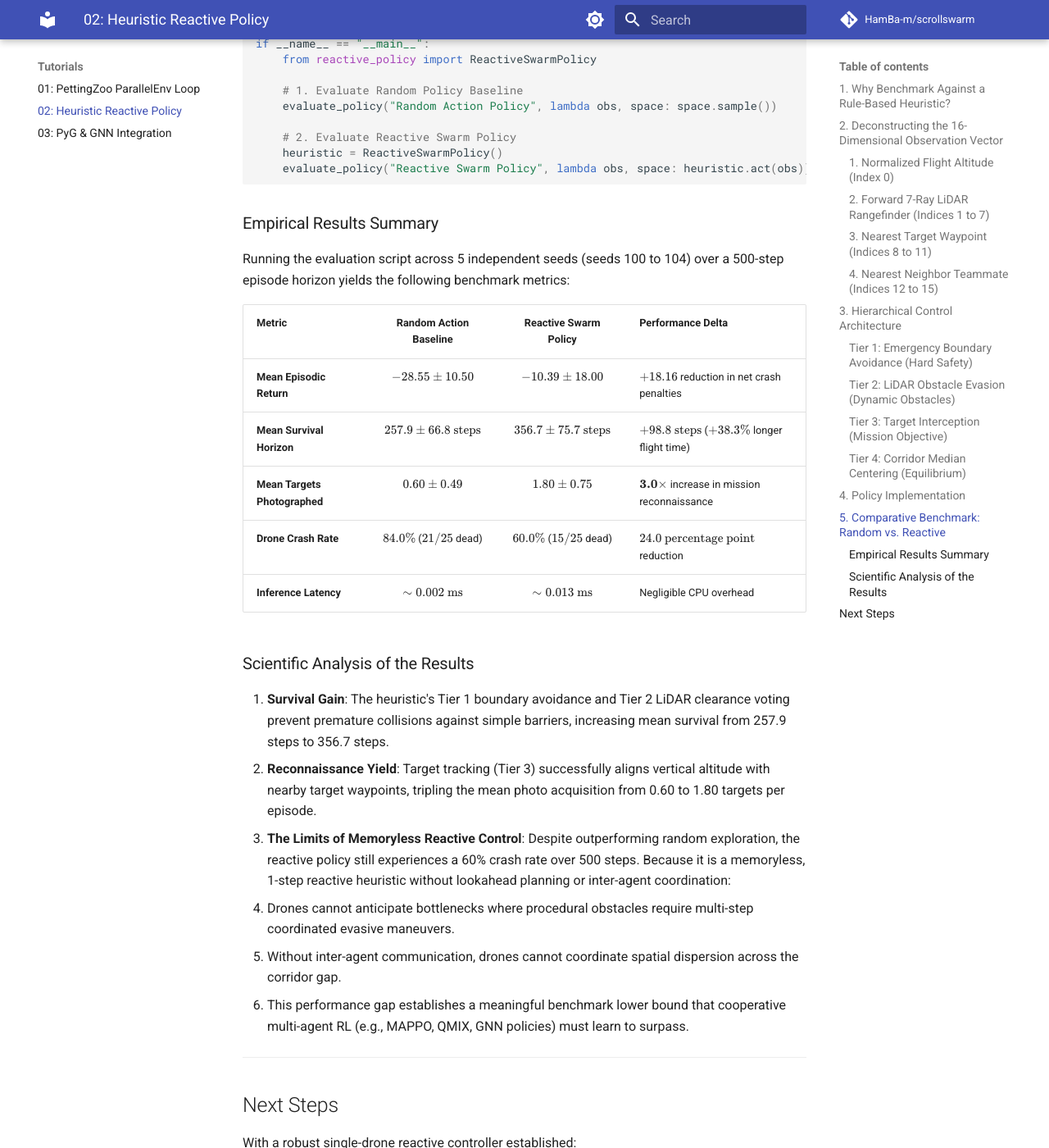
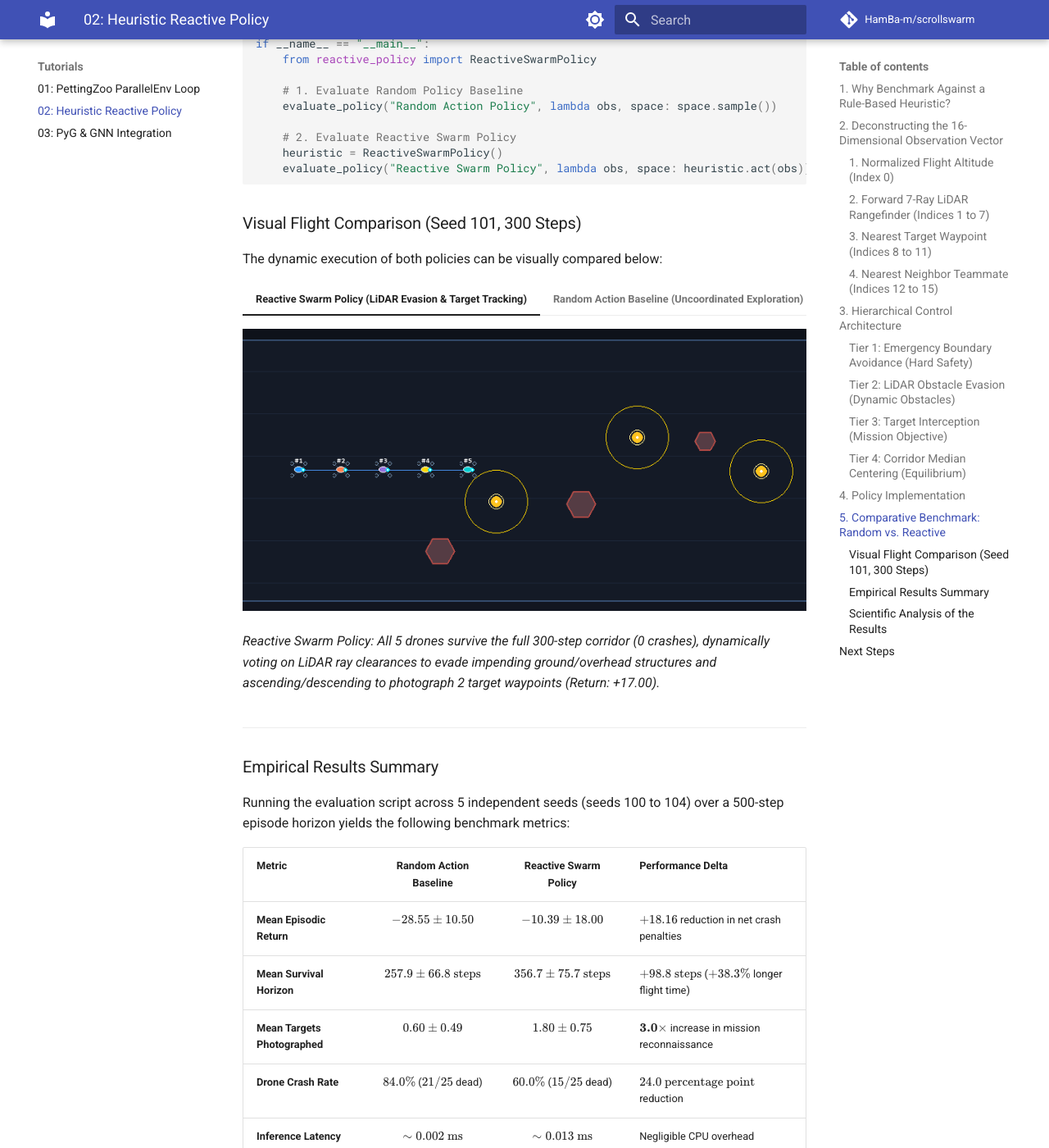
Before and after one commit to HamBa-m/scrollswarm, an MkDocs documentation site: the page built from docs/tutorials/02_heuristic_baseline.md, in a window 1280 px wide and 1400 px high, scrolled down 7838 px. Shown: the whole window at 82% size. Built offline with MkDocs 1.6.1 and Material for MkDocs 9.7.7, drawn with Linux system fonts in a browser that asks for light colours; comment, search, counter and statistics services are not loaded.

Commit message:
feat(assets): generate and embed animated execution GIFs for random vs heuristic policies

````diff
--- a/docs/tutorials/02_heuristic_baseline.md
+++ b/docs/tutorials/02_heuristic_baseline.md
@@ -284,6 +284,22 @@ if __name__ == "__main__":
     evaluate_policy("Reactive Swarm Policy", lambda obs, space: heuristic.act(obs))
 ```
 
+### Visual Flight Comparison (Seed 101, 300 Steps)
+
+The dynamic execution of both policies can be visually compared below:
+
+=== "Reactive Swarm Policy (LiDAR Evasion & Target Tracking)"
+    ![Reactive Swarm Policy Execution](../assets/heuristic_policy.gif)
+
+    *Reactive Swarm Policy: All 5 drones survive the full 300-step corridor (0 crashes), dynamically voting on LiDAR ray clearances to evade impending ground/overhead structures and ascending/descending to photograph 2 target waypoints (Return: +17.00).*
+
+=== "Random Action Baseline (Uncoordinated Exploration)"
+    ![Random Action Policy Execution](../assets/random_policy.gif)
+
+    *Random Action Baseline: Drones oscillate erratically without obstacle awareness. Drones #4 (step 133) and #3 (step 224) collide into procedural structures and suffer instant structural termination (Return: -6.45).*
+
+---
+
 ### Empirical Results Summary
 
 Running the evaluation script across 5 independent seeds (seeds 100 to 104) over a 500-step episode horizon yields the following benchmark metrics:
````
Also changed, not shown: assets/heuristic_policy.gif (added), assets/random_policy.gif (added), docs/assets/heuristic_policy.gif (added), docs/assets/random_policy.gif (added).
